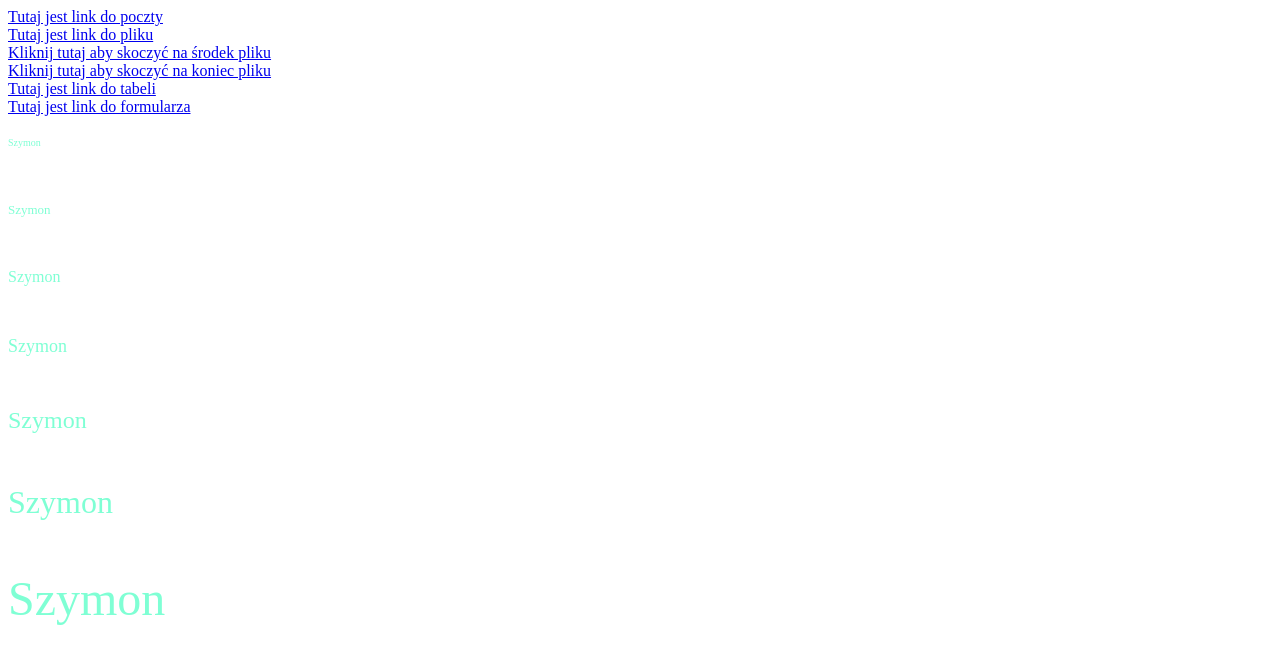
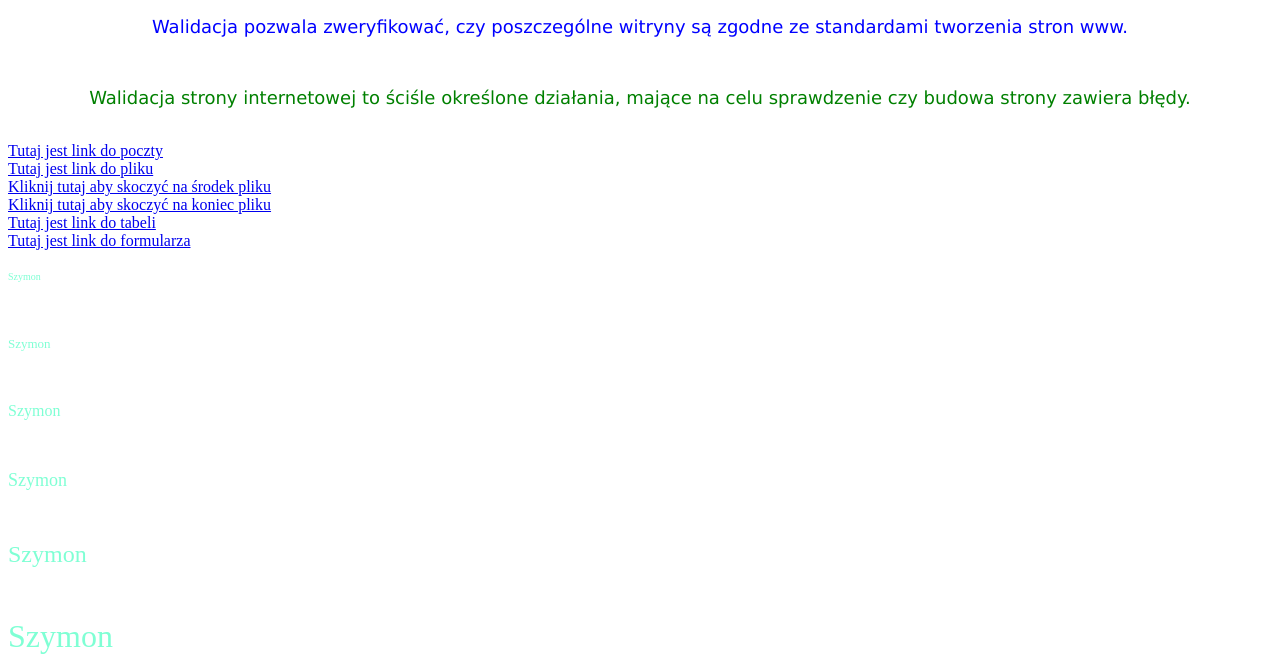
Before and after one commit to Sz69/nazwa, a plain HTML site: page index.html in a window 1280 px wide. Shown: the top 659 px of the page. Drawn offline with Linux system fonts and the light colour scheme.

Commit message:
Update index.html

```diff
--- a/index.html
+++ b/index.html
@@ -6,6 +6,8 @@
 			<title> </title
 		</head>
 		<body>
+	<p align="center"> <font color="blue" size="4" face="Verdana"> Walidacja pozwala zweryfikować, czy poszczególne witryny są zgodne ze standardami tworzenia stron www. </font> </p> <br>
+	<p align="center"> <font color="green" size="4" face="Verdana"> Walidacja strony internetowej to ściśle określone działania, mające na celu sprawdzenie czy budowa strony zawiera błędy. </font></p><br>
 	<A NAME="Początek_pliku"></A>
 
 	<A HREF="poczta.html"> Tutaj jest link do poczty</A><br>
```
